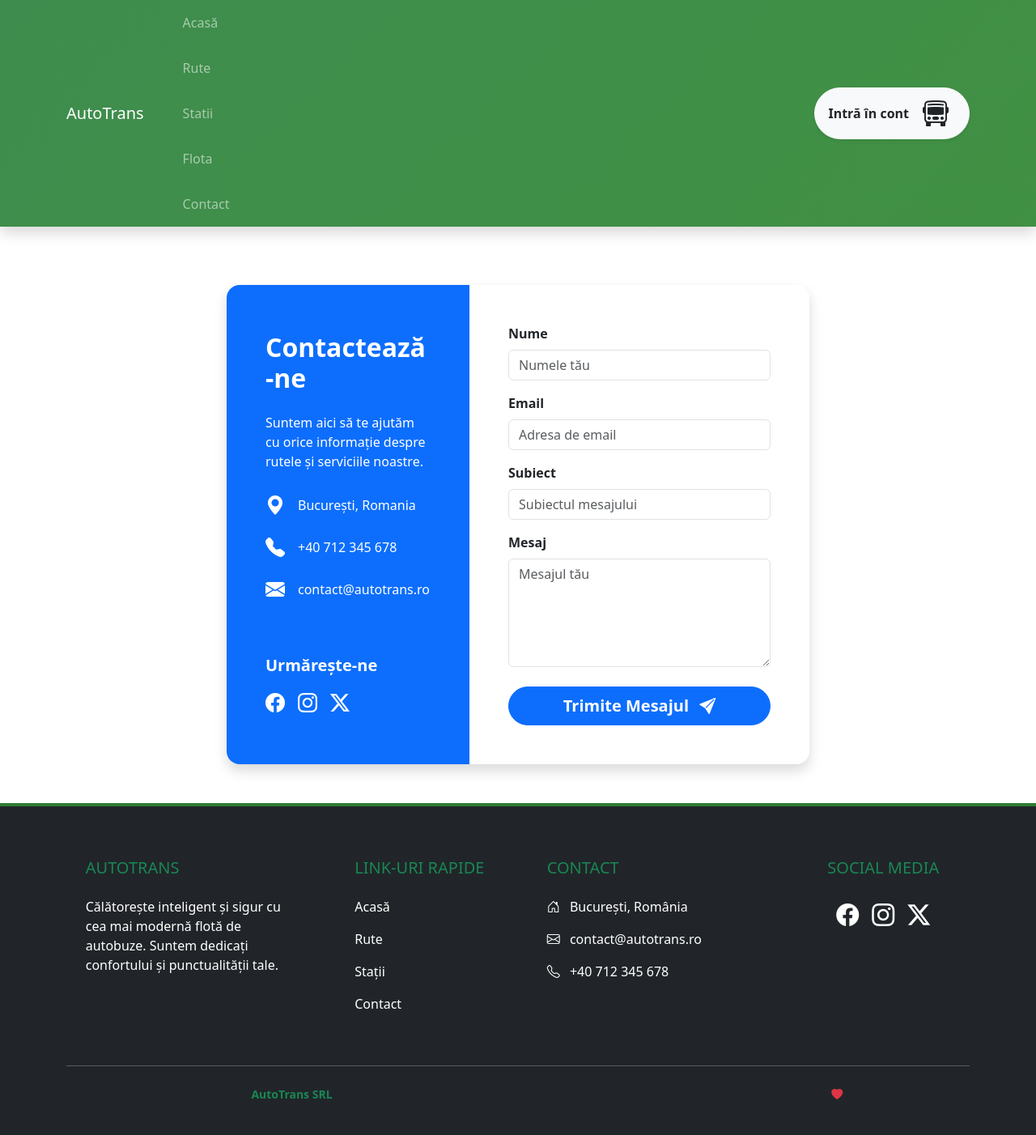
After one commit to stematecatalin/Bus-Fleet-Manager, a Django app: page /contact/ in a window 1280 px wide. The commit adds this page. Shown: the whole page at 81% size. Run offline with Django 5.2, Linux system fonts and the light colour scheme.

Commit message:
feat: implement contact page with contact form and social media links

```diff
--- a/core/forms.py
+++ b/core/forms.py
@@ -1,5 +1,6 @@
 from django import forms
 from allauth.account.forms import SignupForm
+from .models import ContactMessage
 
 class CustomSignupForm(SignupForm):
     first_name = forms.CharField(max_length=150, label='Prenume', widget=forms.TextInput(attrs={'placeholder': 'Prenume'}))
@@ -22,3 +23,15 @@ class CustomSignupForm(SignupForm):
         user.address = self.cleaned_data['address']
         user.save()
         return user
+
+
+class ContactForm(forms.ModelForm):
+    class Meta:
+        model = ContactMessage
+        fields = ['name', 'email', 'subject', 'message']
+        widgets = {
+            'name': forms.TextInput(attrs={'class': 'form-control', 'placeholder': 'Numele tău'}),
+            'email': forms.EmailInput(attrs={'class': 'form-control', 'placeholder': 'Adresa de email'}),
+            'subject': forms.TextInput(attrs={'class': 'form-control', 'placeholder': 'Subiectul mesajului'}),
+            'message': forms.Textarea(attrs={'class': 'form-control', 'placeholder': 'Mesajul tău', 'rows': 5}),
+        }
--- a/core/models.py
+++ b/core/models.py
@@ -186,3 +186,18 @@ class Ticket(models.Model):
 
     def __str__(self):
         return f"Bilet {self.id} - {self.passenger_name} ({'Îmbarcat' if self.is_boarded else 'Așteptare'})"
+
+
+class ContactMessage(models.Model):
+    name = models.CharField("Nume", max_length=100)
+    email = models.EmailField("Email")
+    subject = models.CharField("Subiect", max_length=200)
+    message = models.TextField("Mesaj")
+    created_at = models.DateTimeField("Data trimiterii", auto_now_add=True)
+
+    class Meta:
+        verbose_name = "Mesaj Contact"
+        verbose_name_plural = "Mesaje Contact"
+
+    def __str__(self):
+        return f"Mesaj de la {self.name} - {self.subject}"
--- a/core/templates/core/base.html
+++ b/core/templates/core/base.html
@@ -1,5 +1,5 @@
+<!DOCTYPE html>
 {% load static %}
-<!DOCTYPE html>
 <html lang="ro">
 <head>
     <meta charset="UTF-8">
@@ -14,8 +14,8 @@
 
     <title>{% block title %}AutoTrans{% endblock %}</title>
 
-    <link href="https://cdn.jsdelivr.net/npm/bootstrap@5.3.8/dist/css/bootstrap.min.css" rel="stylesheet">
-    <link rel="stylesheet" href="https://cdn.jsdelivr.net/npm/bootstrap-icons@1.13.1/font/bootstrap-icons.min.css">
+    <link href="https://cdn.jsdelivr.net/npm/bootstrap@5.3.3/dist/css/bootstrap.min.css" rel="stylesheet">
+    <link rel="stylesheet" href="https://cdn.jsdelivr.net/npm/bootstrap-icons@1.11.3/font/bootstrap-icons.min.css">
 
 <link rel="stylesheet" href="{% static 'core/css/base.css' %}">
 </head>
@@ -37,7 +37,7 @@
 
           <a class="nav-link" href="/flota/">Flota</a>
 
-          <a class="nav-link" href="/contact/">Contact</a>
+          <a class="nav-link" href="{% url 'contact' %}">Contact</a>
 
           {% if user.is_authenticated %}
               <a class="nav-link text-warning fw-bold" href="{% url 'my_reservations' %}">Rezervările mele</a>
@@ -76,6 +76,7 @@
               </a>
           {% endif %}
       </div>
+  </div>
 </nav>
 
 <div class="container mt-4 flex-grow-1">
@@ -117,7 +118,7 @@
     }
 </script>
 
-<script src="https://cdn.jsdelivr.net/npm/bootstrap@5.3.8/dist/js/bootstrap.bundle.min.js"></script>
+<script src="https://cdn.jsdelivr.net/npm/bootstrap@5.3.3/dist/js/bootstrap.bundle.min.js"></script>
 
 </body>
 </html>
--- /dev/null
+++ b/core/templates/core/contact.html
@@ -0,0 +1,67 @@
+{% extends "core/base.html" %}
+{% load static %}
+
+{% block title %}Contact - AutoTrans{% endblock %}
+
+{% block content %}
+<div class="container py-5">
+    <div class="row justify-content-center">
+        <div class="col-lg-8">
+            <div class="card shadow border-0 rounded-4 overflow-hidden">
+                <div class="row g-0">
+                    <div class="col-md-5 bg-primary text-white p-5 d-flex flex-column justify-content-center">
+                        <h2 class="fw-bold mb-4">Contactează-ne</h2>
+                        <p class="mb-4">Suntem aici să te ajutăm cu orice informație despre rutele și serviciile noastre.</p>
+
+                        <div class="d-flex align-items-center mb-3">
+                            <i class="bi bi-geo-alt-fill fs-4 me-3"></i>
+                            <span>București, Romania</span>
+                        </div>
+                        <div class="d-flex align-items-center mb-3">
+                            <i class="bi bi-telephone-fill fs-4 me-3"></i>
+                            <span>+40 712 345 678</span>
+                        </div>
+                        <div class="d-flex align-items-center mb-3">
+                            <i class="bi bi-envelope-fill fs-4 me-3"></i>
+                            <span>contact@autotrans.ro</span>
+                        </div>
+
+                        <div class="mt-5">
+                            <h5 class="fw-bold mb-3">Urmărește-ne</h5>
+                            <div class="d-flex gap-3">
+                                <a href="#" class="text-white fs-4"><i class="bi bi-facebook"></i></a>
+                                <a href="#" class="text-white fs-4"><i class="bi bi-instagram"></i></a>
+                                <a href="#" class="text-white fs-4"><i class="bi bi-twitter-x"></i></a>
+                            </div>
+                        </div>
+                    </div>
+
+                    <div class="col-md-7 p-5">
+                        <form method="post" novalidate>
+                            {% csrf_token %}
+
+                            {% for field in form %}
+                            <div class="mb-3">
+                                <label for="{{ field.id_for_label }}" class="form-label fw-bold">{{ field.label }}</label>
+                                {{ field }}
+                                {% if field.errors %}
+                                <div class="text-danger small mt-1">
+                                    {{ field.errors|join:", " }}
+                                </div>
+                                {% endif %}
+                            </div>
+                            {% endfor %}
+
+                            <div class="d-grid mt-4">
+                                <button type="submit" class="btn btn-primary btn-lg rounded-pill fw-bold">
+                                    Trimite Mesajul <i class="bi bi-send-fill ms-2"></i>
+                                </button>
+                            </div>
+                        </form>
+                    </div>
+                </div>
+            </div>
+        </div>
+    </div>
+</div>
+{% endblock %}
--- a/core/urls.py
+++ b/core/urls.py
@@ -3,6 +3,7 @@ from . import views
 
 urlpatterns = [
     path("", views.index, name="index"),
+    path("contact/", views.contact, name="contact"),
     path("rute/", views.route_search, name="route_search"),
     path("rute/<int:route_id>/", views.route_detail, name="route_detail"),
     path("rute/<int:route_id>/checkout/", views.checkout, name="checkout"),
--- a/core/views.py
+++ b/core/views.py
@@ -38,6 +38,21 @@ from reportlab.lib.pagesizes import A4
 import hmac
 import hashlib
 from django.conf import settings
+
+from .forms import ContactForm
+
+def contact(request):
+    if request.method == "POST":
+        form = ContactForm(request.POST)
+        if form.is_valid():
+            form.save()
+            messages.success(request, "Mesajul tău a fost trimis cu succes! Te vom contacta în cel mai scurt timp.")
+            return redirect('contact')
+    else:
+        form = ContactForm()
+
+    return render(request, "core/contact.html", {"form": form})
+
 
 @login_required
 def generate_ticket_pdf(request, ticket_id):
```
Also changed, not shown: core/admin.py (+7 -1 lines), core/migrations/0006_contactmessage.py (added).
